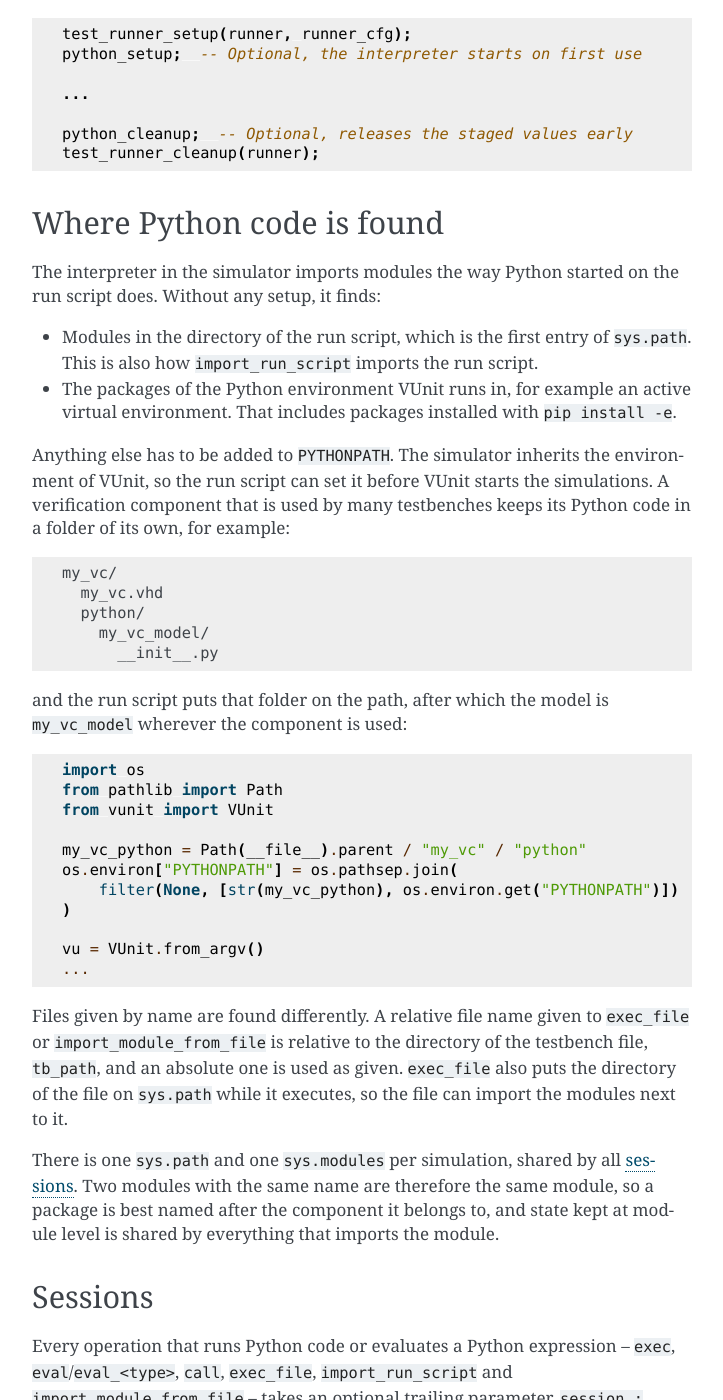
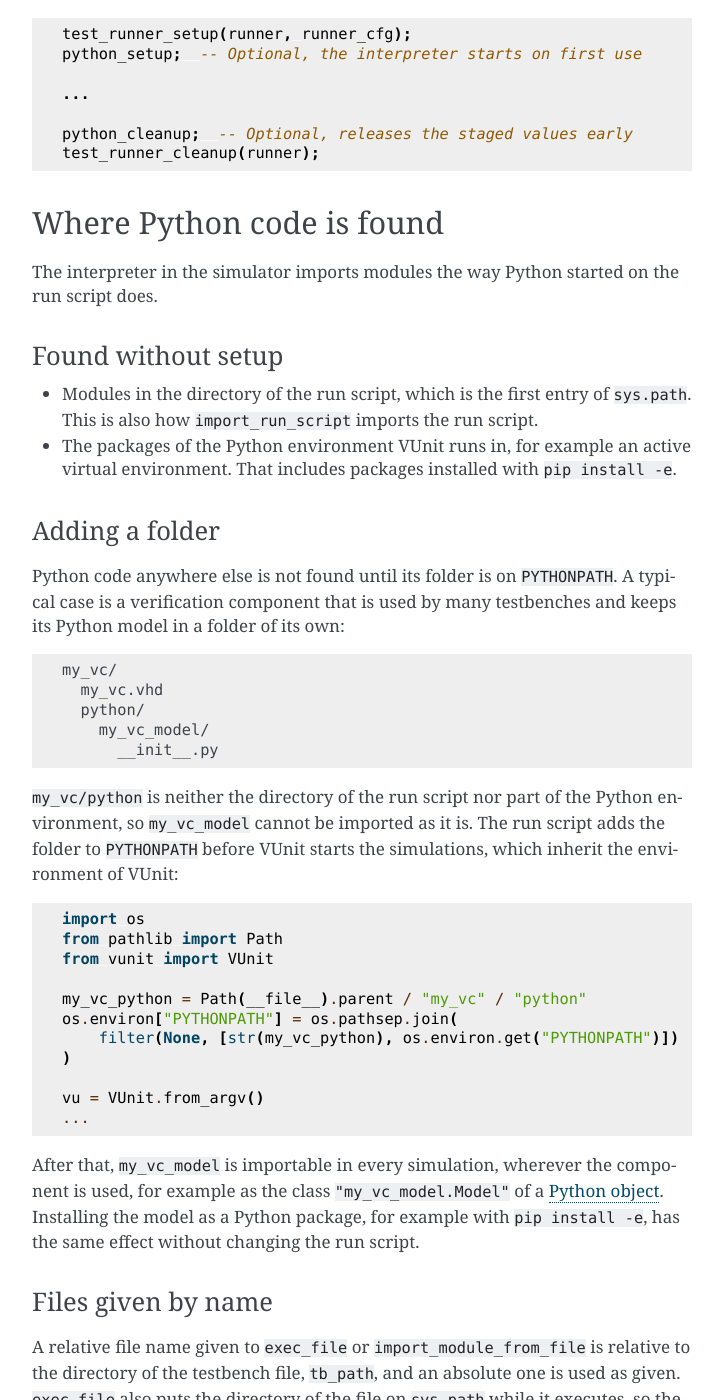
Before and after one commit to VUnit/vunit-python-bridge, a Sphinx documentation site: the page built from docs/user_guide.rst, in a window 1280 px wide and 1400 px high, scrolled down 1860 px. Shown: the whole window, without its empty margins (388-1111 px from the left). Built offline with Sphinx 7.4.7, drawn with Linux system fonts in a browser that asks for light colours; some of the changed text lies outside the part shown.

Commit message:
Say plainly when Python code is not found without setup
The Where Python code is found chapter gets a subsection per topic, and
the verification component example states that its folder is not
importable until the run script adds it to PYTHONPATH, before showing how.

Co-Authored-By: Claude Opus 5.5 <noreply@anthropic.com>

```diff
--- a/docs/user_guide.rst
+++ b/docs/user_guide.rst
@@ -105,17 +105,22 @@ Where Python code is found
 --------------------------
 
 The interpreter in the simulator imports modules the way Python started on the
-run script does. Without any setup, it finds:
+run script does.
+
+Found without setup
+~~~~~~~~~~~~~~~~~~~
 
 * Modules in the directory of the run script, which is the first entry of
   ``sys.path``. This is also how ``import_run_script`` imports the run script.
 * The packages of the Python environment VUnit runs in, for example an active
   virtual environment. That includes packages installed with ``pip install -e``.
 
-Anything else has to be added to ``PYTHONPATH``. The simulator inherits the
-environment of VUnit, so the run script can set it before VUnit starts the
-simulations. A verification component that is used by many testbenches keeps
-its Python code in a folder of its own, for example:
+Adding a folder
+~~~~~~~~~~~~~~~
+
+Python code anywhere else is not found until its folder is on ``PYTHONPATH``. A
+typical case is a verification component that is used by many testbenches and
+keeps its Python model in a folder of its own:
 
 .. code-block:: text
 
@@ -125,8 +130,10 @@ its Python code in a folder of its own, for example:
         my_vc_model/
           __init__.py
 
-and the run script puts that folder on the path, after which the model is
-``my_vc_model`` wherever the component is used:
+``my_vc/python`` is neither the directory of the run script nor part of the
+Python environment, so ``my_vc_model`` cannot be imported as it is. The run
+script adds the folder to ``PYTHONPATH`` before VUnit starts the simulations,
+which inherit the environment of VUnit:
 
 .. code-block:: python
 
@@ -142,11 +149,22 @@ and the run script puts that folder on the path, after which the model is
     vu = VUnit.from_argv()
     ...
 
-Files given by name are found differently. A relative file name given to
-``exec_file`` or ``import_module_from_file`` is relative to the directory of
-the testbench file, ``tb_path``, and an absolute one is used as given.
-``exec_file`` also puts the directory of the file on ``sys.path`` while it
-executes, so the file can import the modules next to it.
+After that, ``my_vc_model`` is importable in every simulation, wherever the
+component is used, for example as the class ``"my_vc_model.Model"`` of a
+:ref:`Python object <python_bridge:objects>`. Installing the model as a Python
+package, for example with ``pip install -e``, has the same effect without
+changing the run script.
+
+Files given by name
+~~~~~~~~~~~~~~~~~~~
+
+A relative file name given to ``exec_file`` or ``import_module_from_file`` is
+relative to the directory of the testbench file, ``tb_path``, and an absolute
+one is used as given. ``exec_file`` also puts the directory of the file on
+``sys.path`` while it executes, so the file can import the modules next to it.
+
+Module names
+~~~~~~~~~~~~
 
 There is one ``sys.path`` and one ``sys.modules`` per simulation, shared by all
 :ref:`sessions <python_bridge:sessions>`. Two modules with the same name are
```
